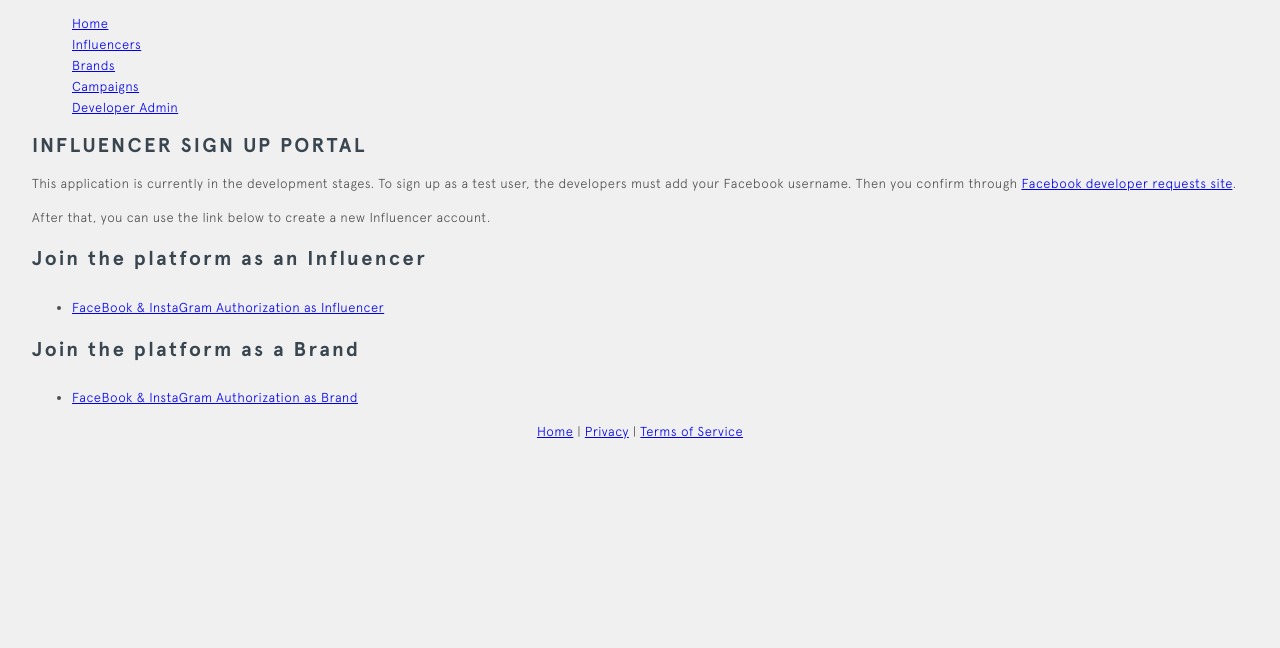
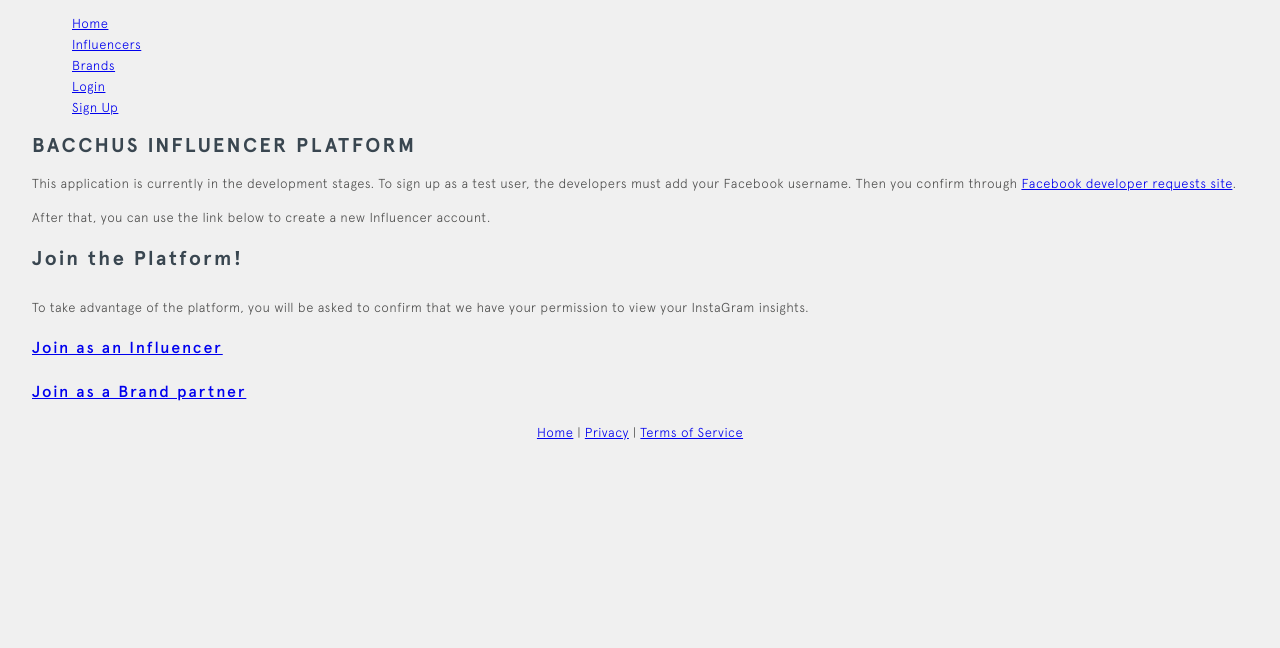
Before and after one commit to masterminds-kenya/social_network, a Flask app: page / in a window 1280 px wide. Shown: the top 648 px of the page. Run offline with Flask 2, Linux system fonts and the light colour scheme; some libraries are stand-ins or nearby versions.

Commit message:
Starting Flask-Login setup

```diff
--- a/application/manage.py
+++ b/application/manage.py
@@ -56,7 +56,7 @@ def process_form(mod, request):
                 models = Model.query.filter(Model.id.in_(model_ids)).all()
                 save[rel] = models
     data = request.form.to_dict(flat=True)
-    if mod in User.roles:
+    if mod in ['login', *User.roles]:
         # assign User.role
         data['role'] = data.get('role', mod)
         # handle IG media_count & followers_count here since it would break on User update.
@@ -72,7 +72,7 @@ def process_form(mod, request):
     data.update(save)  # adds to the data dict if we did save some relationship collections
     # If the form has a checkbox for a Boolean in the form, we may need to reformat.
     # currently I think only Campaign and Post have checkboxes
-    bool_fields = {'campaign': 'completed', 'post': 'processed'}
+    bool_fields = {'campaign': 'completed', 'post': 'processed', 'login': 'remember'}
     # TODO: Add logic to find all Boolean fields in models and handle appropriately.
     if mod in bool_fields:
         data[bool_fields[mod]] = True if data.get(bool_fields[mod]) in {'on', True} else False
--- a/application/model_db.py
+++ b/application/model_db.py
@@ -1,4 +1,5 @@
 from flask import Flask, flash, current_app
+from flask_login import UserMixin
 from flask_sqlalchemy import SQLAlchemy
 from sqlalchemy.exc import IntegrityError
 from sqlalchemy.dialects.mysql import BIGINT
@@ -63,7 +64,7 @@ def fix_date(Model, data):
     return data
 
 
-class User(db.Model):
+class User(UserMixin, db.Model):
     """ Data model for user (influencer or brand) accounts.
         Assumes only 1 Instagram per user, and it must be a business account.
         They must have a Facebook Page connected to their business Instagram account.
@@ -74,6 +75,8 @@ class User(db.Model):
     id = db.Column(db.Integer, primary_key=True)
     role = db.Column(db.Enum(*roles, name='user_roles'), default='influencer', nullable=False)
     name = db.Column(db.String(47),                 index=False, unique=False, nullable=True)
+    # email = db.Column(db.string(191),               index=False, unique=True,  nullable=True)
+    # password = db.Column(db.string(191),            index=False, unique=False, nullable=True)
     instagram_id = db.Column(BIGINT(unsigned=True), index=True,  unique=True,  nullable=True)
     facebook_id = db.Column(BIGINT(unsigned=True),  index=False, unique=False, nullable=True)
     token = db.Column(db.String(255),               index=False, unique=False, nullable=True)
--- a/application/routes.py
+++ b/application/routes.py
@@ -1,5 +1,7 @@
 from flask import current_app as app
 from flask import render_template, redirect, url_for, request, abort, flash
+from flask_login import current_user, login_user, logout_user, login_required
+from werkzeug.security import generate_password_hash, check_password_hash
 from .model_db import db_create, db_read, db_update, db_delete, db_all
 from .model_db import User, OnlineFollowers, Insight, Audience, Post, Campaign  # , metric_clean
 from . import developer_admin
@@ -27,6 +29,55 @@ def home():
     """ Default root route """
     data = ''
     return render_template('index.html', data=data)
+
+
+@app.route('/signup', methods=['GET', 'POST'])
+def signup():
+    """ Using Flask-Login to create a new user (manager or admin) account """
+    app.logger.info(f'--------- Sign Up User ------------')
+    ignore = ['']
+    signup_roles = [role for role in User.roles if role not in ignore]
+
+    if request.method == 'POST':
+        mod = request.form.role
+        if mod not in signup_roles:
+            raise ValueError("That is not a valid role selection")
+        data = process_form(mod, request)
+        user = User.query.filter_by(name=data['name']).first()
+        if user:
+            flash("That name is already in use.")
+            return redirect(url_for('signup'))
+        user = User.query.filter_by(email=data['email']).first()
+        if user:
+            flash("That email is already in use.")
+            return redirect(url_for('signup'))
+        user = db_create(data)
+        flash("You have created a new user account!")
+        return redirect(url_for('view', mod=mod, id=user['id']))
+
+    return render_template('signup.html', signup_roles=signup_roles)
+
+
+@app.route('/login', methods=['GET', 'POST'])
+def login():
+    """ This the the manual login process. """
+    if request.method == 'POST':
+        data = process_form('login', request)
+        user = User.query.filter_by(email=data['email']).first()
+        if not user or not check_password_hash(user.password, data['password']):
+            flash("Those login details did not work.")
+            return redirect(url_for('login'))
+        login_user(user, remember=data['remember'])
+        return redirect(url_for('view', mod=user['role'], id=user['id']))
+    return render_template('signup.html', signup_roles=[])
+
+
+@app.route('/logout')
+@login_required
+def logout():
+    logout_user()
+    flash("You are now logged out.")
+    return redirect(url_for('home'))
 
 
 @app.route('/error', methods=['GET', 'POST'])
@@ -137,7 +188,7 @@ def data(mod, id, sheet_id):
 
 
 @app.route('/login/<string:mod>')
-def login(mod):
+def fb_login(mod):
     """ Initiate the creation of a new Influencer or Brand, as indicated by 'mod' """
     app.logger.info(f'====================== NEW {mod} Account =========================')
     authorization_url = onboard_login(mod)
--- a/application/templates/base.html
+++ b/application/templates/base.html
@@ -8,7 +8,7 @@
   <link rel="stylesheet" href="/static/normalize.css">
   <link rel="stylesheet" href="/static/main.css">
   {% block head %}
-  <title>Influencer Performance Platform</title>
+  <title>Bacchus Influencer Platform</title>
   {% endblock head %}
 </head>
 <body>
@@ -20,8 +20,13 @@
       <li><a href="{{ url_for('home') }}">Home</a></li>
       <li><a href="{{ url_for('all', mod='influencer') }}">Influencers</a></li>
       <li><a href="{{ url_for('all', mod='brand') }}">Brands</a></li>
+      {% if current_user.is_authenticated %}
       <li><a href="{{ url_for('all', mod='campaign') }}">Campaigns</a></li>
       <li><a href="{{ url_for('dev_admin') }}">Developer Admin</a></li>
+      {% else %}
+      <li><a href="{{ url_for('login') }}">Login</a></li>
+      <li><a href="{{ url_for('signup') }}">Sign Up</a></li>
+      {% endif %}
     </ul>
   </nav>
   {% endblock header %}
--- a/application/templates/index.html
+++ b/application/templates/index.html
@@ -1,10 +1,7 @@
 {% extends "base.html" %}
-{% block head %}
-<title>Home Index Page</title>
-{% endblock %}
 
 {% block content %}
-<h1>Influencer Sign Up Portal</h1>
+<h1>Bacchus Influencer Platform</h1>
 <p>
    This application is currently in the development stages. To sign up as a test user,
    the developers must add your Facebook username. Then you confirm through
@@ -12,13 +9,19 @@
 </p>
 <p>After that, you can use the link below to create a new Influencer account.</p>
 
-<h2>Join the platform as an Influencer</h2>
-<ul>
-  <li><a href="{{ url_for('login', mod='influencer') }}">FaceBook &amp; InstaGram Authorization as Influencer</a></li>
-</ul>
+<h2>Join the Platform!</h2>
+<p>To take advantage of the platform, you will be asked to confirm that we have your
+   permission to view your InstaGram insights.
+</p>
+<h3>
+  <a href="{{ url_for('fb_login', mod='influencer') }}">
+    Join as an Influencer
+  </a>
+</h3>
+<h3>
+  <a href="{{ url_for('fb_login', mod='brand') }}">
+    Join as a Brand partner
+  </a>
+</h3>
 
-<h2>Join the platform as a Brand</h2>
-<ul>
-  <li><a href="{{ url_for('login', mod='brand') }}">FaceBook &amp; InstaGram Authorization as Brand</a></li>
-</ul>
 {% endblock %}
--- a/requirements.txt
+++ b/requirements.txt
@@ -3,12 +3,13 @@ certifi==2019.11.28
 chardet==3.0.4
 Click==7.0
 Flask==1.1.1
+Flask-Login==0.4.1
 Flask-SQLAlchemy==2.4.1
 google-api-python-client==1.7.11
 google-auth==1.10.0
 google-auth-httplib2==0.0.3
 gunicorn==20.0.4
-httplib2==0.14.0
+httplib2==0.15.0
 idna==2.8
 itsdangerous==1.1.0
 Jinja2==2.10.3
@@ -23,6 +24,6 @@ requests-oauthlib==1.3.0
 rsa==4.0
 six==1.13.0
 SQLAlchemy==1.3.12
-uritemplate==3.0.0
+uritemplate==3.0.1
 urllib3==1.25.7
 Werkzeug==0.16.0
```
Also changed, not shown: application/__init__.py (+10 -0 lines), application/templates/signup.html (added, +89 -0 lines), checklist.md (+16 -11 lines), README.md, 2 other files.
